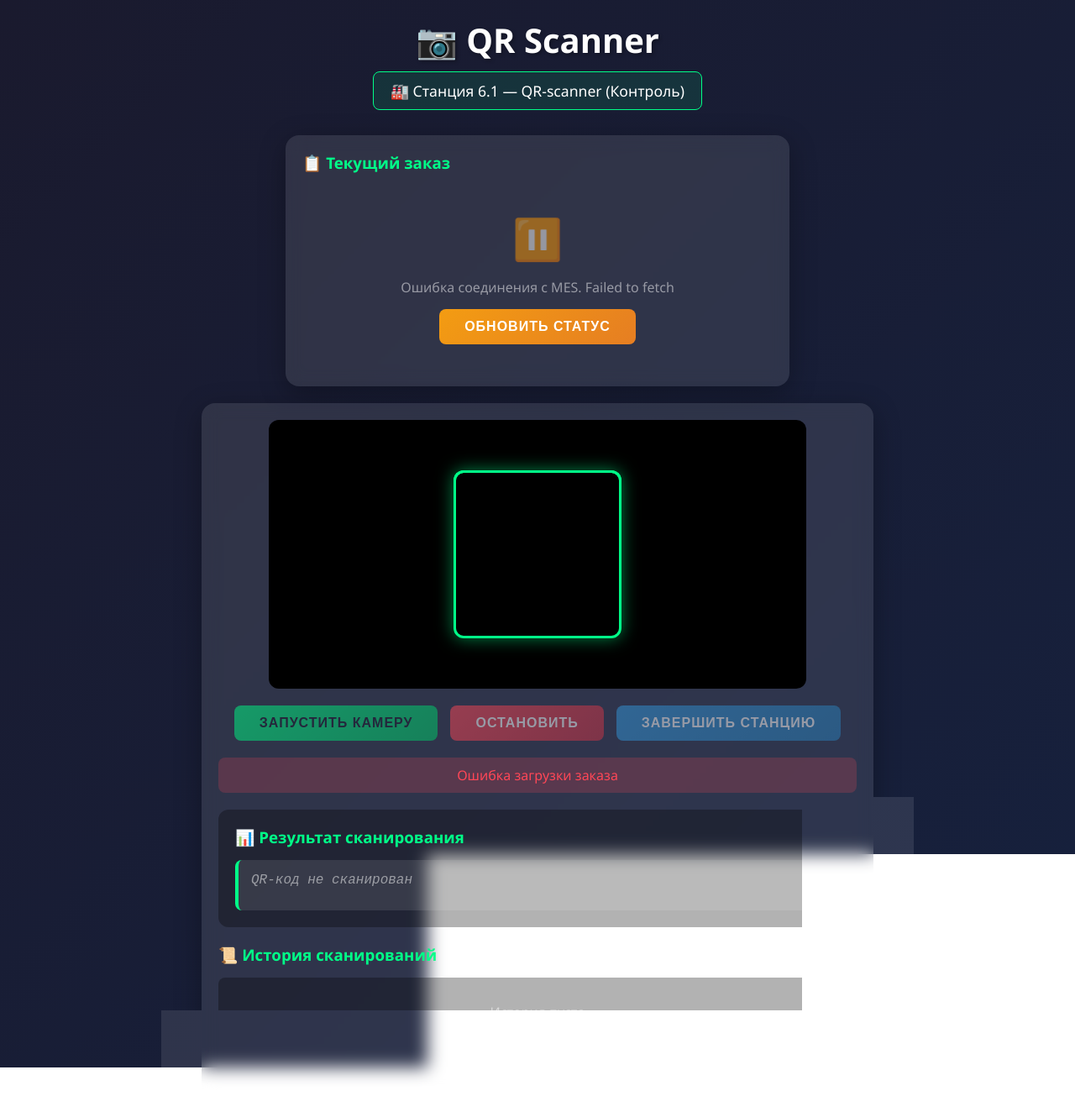
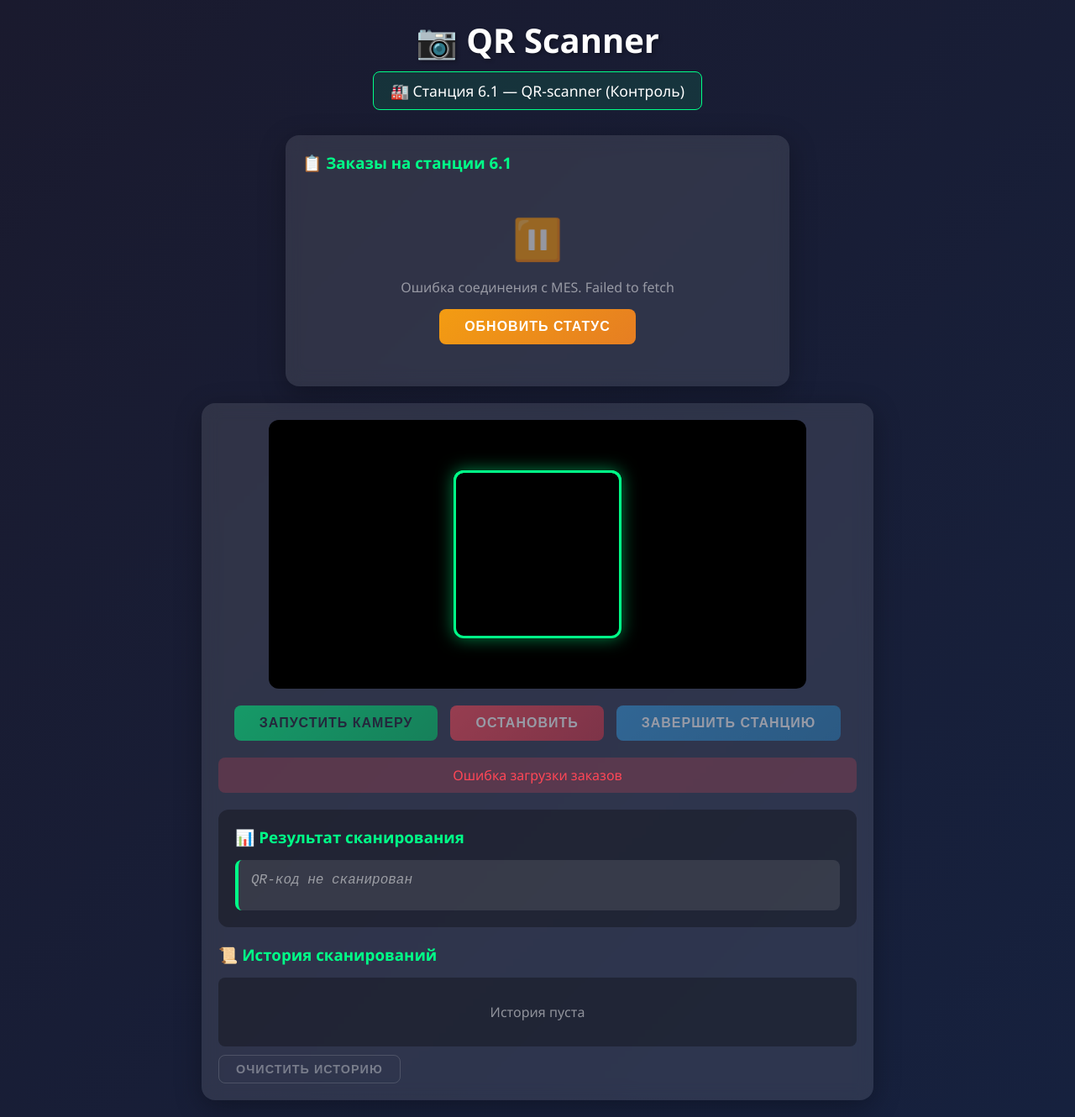
Before and after one commit to MaratSharf/stend, a Flask app: template services/qr_scanner/templates/index.html in a window 1280 px wide. Shown: the whole page at 84% size. Run offline with Flask 3, Linux system fonts and the light colour scheme; the template is opened without the code that fills it: most values are stand-ins (such as "Sample title", 1, 10 or a date in 2020); data that the repository does not hold is empty; some libraries are stand-ins or nearby versions.

Commit message:
Title: Implement order selection for QR scanner when multiple orders exist on substation 6.1
Key features implemented:
- Update app.py to return all orders from substation 6.1 instead of just the first one
- Modify /api/current-order endpoint to return array of orders with count and availability message
- Enhance index.html frontend to display order selection interface when multiple orders detected
- Add order selection list with visual cards showing order number, product, color and quantity
- Implement change order functionality allowing users to switch between available orders
- Update README.md with detailed usage instructions for order selection workflow
- Add loading states and status messages for multi-order scenarios

The changes enable the QR scanner to handle multiple orders on substation 6.1 by providing a selection interface, while maintaining backward compatibility for single order cases. The frontend now properly displays all available orders and allows the operator to choose which one to work with before starting the camera scan.

```diff
--- a/services/qr_scanner/app.py
+++ b/services/qr_scanner/app.py
@@ -49,21 +49,20 @@ def create_app():
                     # Теперь API возвращает 'orders' массив вместо 'order_id'
                     orders = station.get('orders', [])
                     if orders and len(orders) > 0:
-                        # Берём первый заказ (обычно один заказ на подстанции)
-                        order = orders[0]
-                        logger.info(f"Текущий заказ на 6.1: {order.get('order_number')}")
+                        # Возвращаем все заказы на станции для выбора
+                        logger.info(f"На станции 6.1 найдено заказов: {len(orders)}")
                         return jsonify({
                             'success': True,
-                            'order': order,
-                            'order_id': order.get('id'),
-                            'order_number': order.get('order_number')
+                            'orders': orders,
+                            'count': len(orders),
+                            'message': 'Multiple orders available' if len(orders) > 1 else 'Single order available'
                         })
 
                     # Станция 6.1 пуста
                     return jsonify({
                         'success': True,
-                        'order_id': None,
-                        'order_number': None,
+                        'orders': [],
+                        'count': 0,
                         'message': 'Station 6.1 is idle'
                     })
 
--- a/services/qr_scanner/templates/index.html
+++ b/services/qr_scanner/templates/index.html
@@ -375,13 +375,17 @@
     </div>
 
     <div class="order-status-container">
-        <h3>📋 Текущий заказ</h3>
+        <h3>📋 Заказы на станции 6.1</h3>
         <div id="order-loading" class="loading">
             <div class="loading-spinner"></div>
-            <div>Загрузка заказа со станции 6.1...</div>
+            <div>Загрузка заказов со станции 6.1...</div>
+        </div>
+        <div id="order-selection" style="display: none;">
+            <div id="orders-list"></div>
         </div>
         <div id="order-status" style="display: none;">
             <div id="order-info"></div>
+            <button id="change-order-btn" style="margin-top: 15px; background: linear-gradient(135deg, #f39c12 0%, #e67e22 100%); color: #fff;">Выбрать другой заказ</button>
         </div>
         <div id="no-order" class="no-order" style="display: none;">
             <div class="no-order-icon">⏸️</div>
@@ -433,9 +437,12 @@
         const stopBtn = document.getElementById('stop-btn');
         const completeBtn = document.getElementById('complete-btn');
         const refreshBtn = document.getElementById('refresh-btn');
+        const changeOrderBtn = document.getElementById('change-order-btn');
         const orderLoadingDiv = document.getElementById('order-loading');
+        const orderSelectionDiv = document.getElementById('order-selection');
         const orderStatusDiv = document.getElementById('order-status');
         const noOrderDiv = document.getElementById('no-order');
+        const ordersListDiv = document.getElementById('orders-list');
         const orderInfoDiv = document.getElementById('order-info');
         const resultDiv = document.getElementById('result');
         const statusDiv = document.getElementById('status');
@@ -448,13 +455,15 @@
         let lastScan = null;
         let currentOrderId = null;
         let currentOrderNumber = null;
+        let availableOrders = [];
 
         let scanHistory = JSON.parse(localStorage.getItem('qrScanHistory')) || [];
         updateHistoryDisplay();
 
-        // Автоматическая загрузка заказа при запуске страницы
+        // Автоматическая загрузка заказов при запуске страницы
         async function loadCurrentOrder() {
             orderLoadingDiv.style.display = 'block';
+            orderSelectionDiv.style.display = 'none';
             orderStatusDiv.style.display = 'none';
             noOrderDiv.style.display = 'none';
             startBtn.disabled = true;
@@ -468,35 +477,23 @@
                 });
 
                 if (!response.ok) {
-                    throw new Error('Failed to fetch current order');
+                    throw new Error('Failed to fetch current orders');
                 }
 
                 const data = await response.json();
 
                 if (data.success) {
-                    if (data.order_id) {
-                        // Заказ найден на станции 6.1
-                        currentOrderId = data.order_id;
-                        currentOrderNumber = data.order_number;
+                    if (data.orders && data.orders.length > 0) {
+                        // Заказы найдены на станции 6.1
+                        availableOrders = data.orders;
 
-                        if (data.order) {
-                            displayOrderInfo(data.order);
+                        if (data.orders.length === 1) {
+                            // Один заказ - выбираем автоматически
+                            selectOrder(data.orders[0]);
                         } else {
-                            // Показываем базовую информацию
-                            orderInfoDiv.innerHTML = `
-                                <div class="info-item">
-                                    <div class="info-label">Номер заказа</div>
-                                    <div class="info-value">${data.order_number}</div>
-                                </div>
-                            `;
+                            // Несколько заказов - показываем список для выбора
+                            displayOrdersList(data.orders);
                         }
-
-                        orderLoadingDiv.style.display = 'none';
-                        orderStatusDiv.style.display = 'block';
-                        statusDiv.textContent = `Заказ ${currentOrderNumber} готов к сканированию`;
-                        statusDiv.className = 'status success';
-                        startBtn.disabled = false;
-                        completeBtn.disabled = false;
                     } else {
                         // Станция пуста
                         orderLoadingDiv.style.display = 'none';
@@ -508,13 +505,66 @@
                     throw new Error(data.message || 'Unknown error');
                 }
             } catch (error) {
-                console.error('Ошибка загрузки заказа:', error);
+                console.error('Ошибка загрузки заказов:', error);
                 orderLoadingDiv.style.display = 'none';
                 noOrderDiv.style.display = 'block';
                 noOrderDiv.querySelector('div:nth-child(2)').textContent = 'Ошибка соединения с MES. ' + error.message;
-                statusDiv.textContent = 'Ошибка загрузки заказа';
+                statusDiv.textContent = 'Ошибка загрузки заказов';
                 statusDiv.className = 'status error';
             }
+        }
+
+        // Отображение списка заказов для выбора
+        function displayOrdersList(orders) {
+            orderLoadingDiv.style.display = 'none';
+            orderSelectionDiv.style.display = 'block';
+
+            let html = `<p style="margin-bottom: 15px; color: rgba(255,255,255,0.8);">Выберите заказ для работы:</p>`;
+
+            orders.forEach((order, index) => {
+                html += `
+                    <div class="order-item" style="
+                        background: rgba(255,255,255,0.1);
+                        border: 1px solid rgba(255,255,255,0.2);
+                        border-radius: 8px;
+                        padding: 15px;
+                        margin-bottom: 10px;
+                        cursor: pointer;
+                        transition: all 0.3s ease;
+                    " onmouseover="this.style.background='rgba(0,255,136,0.2)'" onmouseout="this.style.background='rgba(255,255,255,0.1)'" onclick="selectOrder(availableOrders[${index}])">
+                        <div style="display: flex; justify-content: space-between; align-items: center;">
+                            <div>
+                                <div style="font-weight: 600; font-size: 1.1rem; color: #00ff88;">${order.order_number}</div>
+                                <div style="font-size: 0.9rem; color: rgba(255,255,255,0.6); margin-top: 5px;">
+                                    Продукт: ${order.product_code} | Цвет: ${order.color} | Количество: ${order.quantity}
+                                </div>
+                            </div>
+                            <div style="background: rgba(0,255,136,0.2); padding: 5px 10px; border-radius: 4px; color: #00ff88;">
+                                Выбрать →
+                            </div>
+                        </div>
+                    </div>
+                `;
+            });
+
+            ordersListDiv.innerHTML = html;
+            statusDiv.textContent = `Найдено заказов: ${orders.length}. Выберите заказ для работы`;
+            statusDiv.className = 'status waiting';
+        }
+
+        // Выбор заказа
+        function selectOrder(order) {
+            currentOrderId = order.id;
+            currentOrderNumber = order.order_number;
+
+            displayOrderInfo(order);
+
+            orderSelectionDiv.style.display = 'none';
+            orderStatusDiv.style.display = 'block';
+            statusDiv.textContent = `Заказ ${currentOrderNumber} готов к сканированию`;
+            statusDiv.className = 'status success';
+            startBtn.disabled = false;
+            completeBtn.disabled = false;
         }
 
         function displayOrderInfo(order) {
@@ -772,6 +822,16 @@
         stopBtn.addEventListener('click', stopCamera);
         completeBtn.addEventListener('click', completeStation);
         refreshBtn.addEventListener('click', loadCurrentOrder);
+        changeOrderBtn.addEventListener('click', () => {
+            // Возврат к списку заказов для выбора
+            orderStatusDiv.style.display = 'none';
+            orderSelectionDiv.style.display = 'block';
+            displayOrdersList(availableOrders);
+            startBtn.disabled = true;
+            completeBtn.disabled = true;
+            statusDiv.textContent = `Выберите заказ для работы`;
+            statusDiv.className = 'status waiting';
+        });
         clearHistoryBtn.addEventListener('click', clearHistory);
 
         // Автоматическая загрузка заказа при загрузке страницы
```
Also changed, not shown: services/qr_scanner/README.md, 1 other file.
